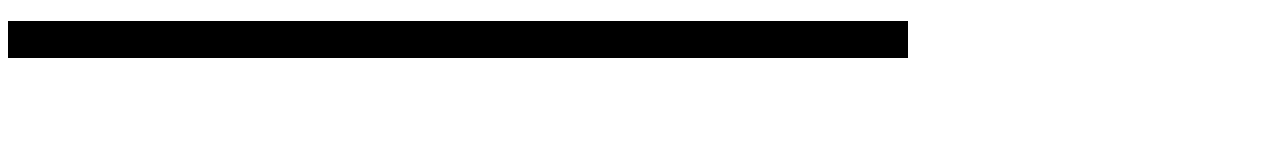
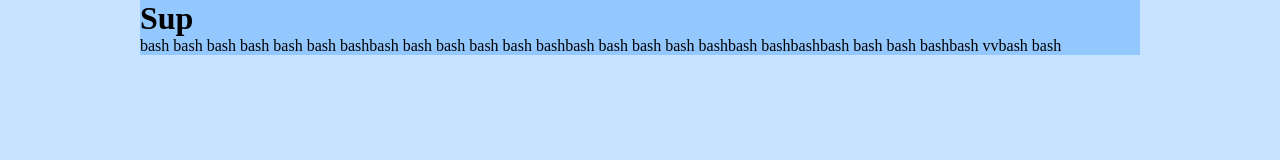
Before and after one commit to bashduude/bashduude.github.io, a plain HTML site: page index.html in a window 1280 px wide. Drawn offline with Linux system fonts and the light colour scheme.

Commit message:
Выбрал палитру сайта, добавил пару строк в css

```diff
--- a/index.css
+++ b/index.css
@@ -1,4 +1,16 @@
+*{
+  color: black;
+  padding: 0;
+  margin: 0;
+  text-decoration: none;
+}
+
+.body{
+  background: #C8E3FF;
+}
+
 .wrapper{
-  width: 900px;
-  background: black;
+  width: 1000px;
+  background: #93C8FF;
+  margin: 0 auto;
 }
--- a/index.html
+++ b/index.html
@@ -4,9 +4,12 @@
     <title>WASAP</title>
     <link rel="stylesheet" type="text/css" href="index.css">
   </head>
-  <body>
+  <body class="body">
     <div class="wrapper">
     <h1>Sup</h1>
+    <p>bash bash bash bash bash bash bashbash bash
+    bash bash bash bashbash bash bash bash bashbash
+    bashbashbash bash bash bashbash vvbash bash </p>
     </div>
   </body>
 </html>
```
